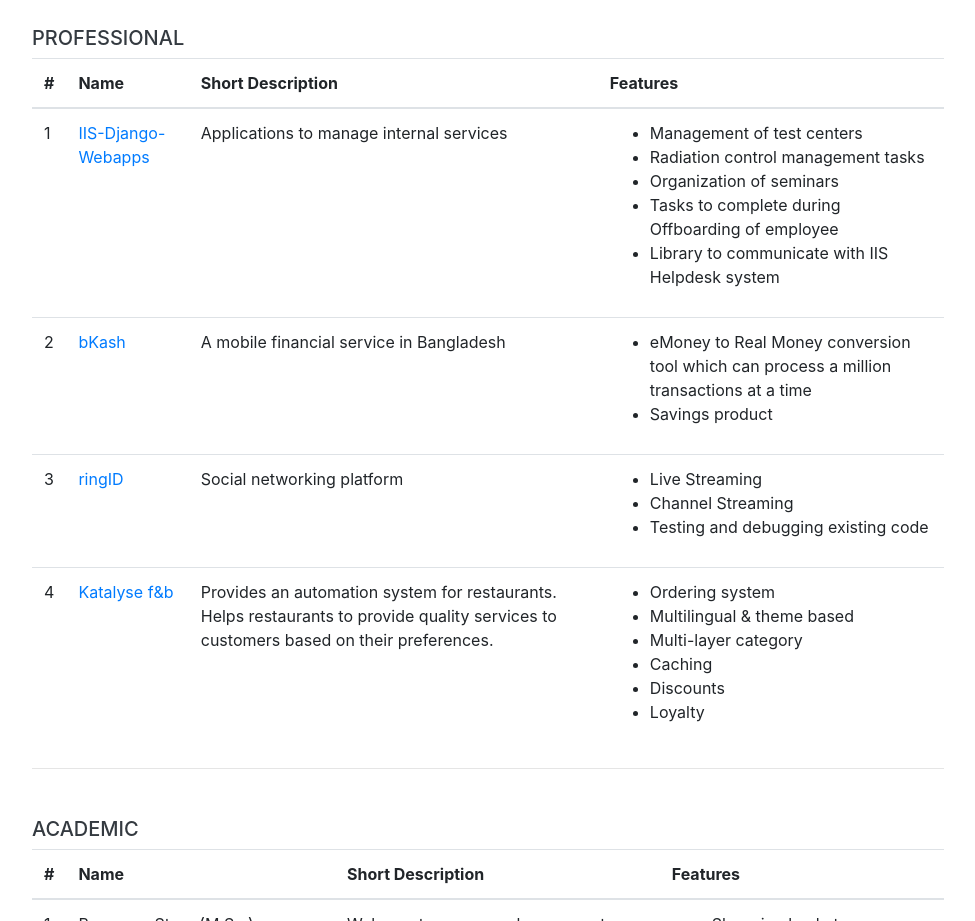
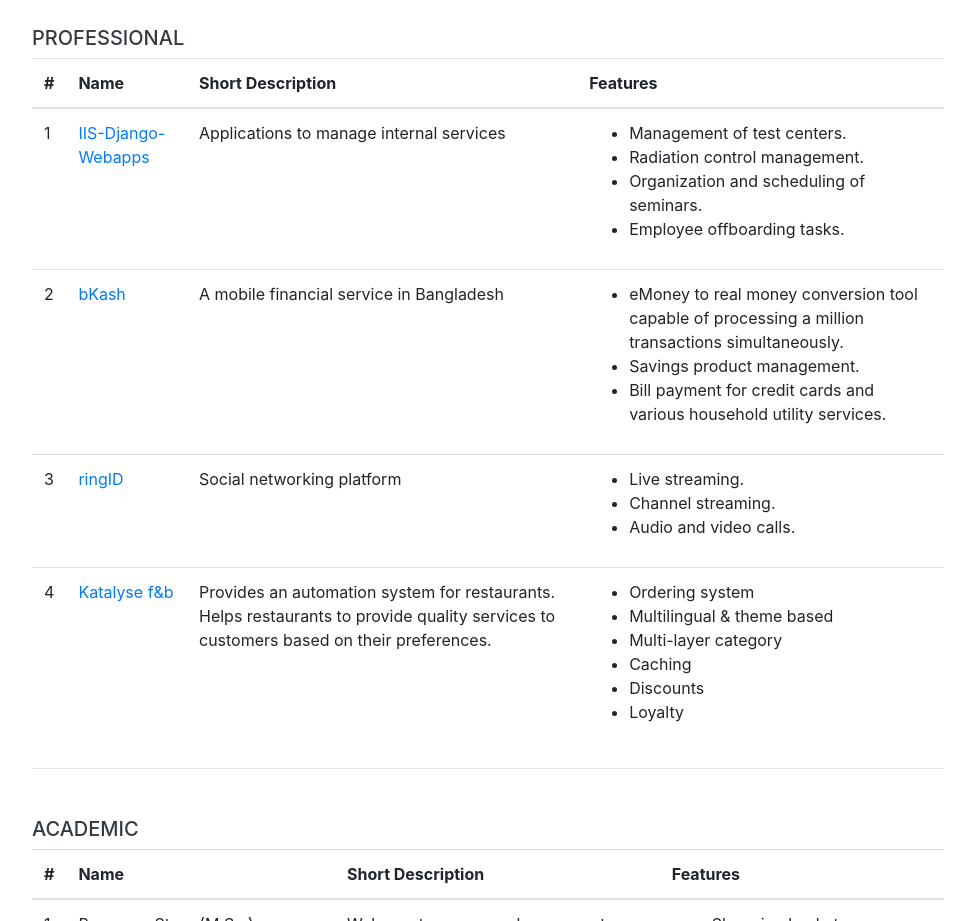
Before and after one commit to mastersunny/mastersunny.github.io, a website with bundled scripts: page index.html in a window 1280 px wide. Shown: the part 3660-4581 px from the top of the page, without its empty margins (288-1263 px from the left). Built offline with nearby package versions, Linux system fonts and the light colour scheme; a web font is replaced by a local one.

Commit message:
Update index.html
features changed for professional projects

```diff
--- a/index.html
+++ b/index.html
@@ -302,19 +302,16 @@
               <td>
                 <ul>
                   <li>
-                    Management of test centers
+                    Management of test centers.
                   </li>
                   <li>
-                    Radiation control management tasks
+                    Radiation control management.
                   </li>
                   <li>
-                    Organization of seminars
+                    Organization and scheduling of seminars.
                   </li>
                   <li>
-                    Tasks to complete during Offboarding of employee
-                  </li>
-                  <li>
-                    Library to communicate with IIS Helpdesk system
+                    Employee offboarding tasks.
                   </li>
                 </ul>
               </td>
@@ -334,10 +331,13 @@
               <td>
                 <ul>
                   <li>
-                    eMoney to Real Money conversion tool which can process a million transactions at a time
+                    eMoney to real money conversion tool capable of processing a million transactions simultaneously.
                   </li>
                   <li>
-                    Savings product
+                    Savings product management.
+                  </li>
+                  <li>
+                    Bill payment for credit cards and various household utility services.
                   </li>
                 </ul>
               </td>
@@ -357,13 +357,13 @@
               <td>
                 <ul>
                   <li>
-                    Live Streaming
+                    Live streaming.
                   </li>
                   <li>
-                    Channel Streaming
+                    Channel streaming.
                   </li>
                   <li>
-                    Testing and debugging existing code
+                    Audio and video calls.
                   </li>
                 </ul>
               </td>
```
